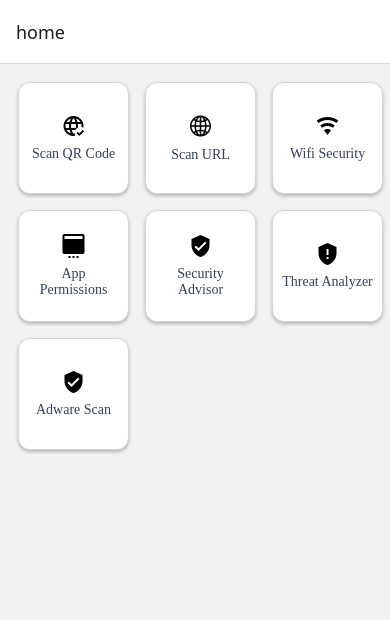
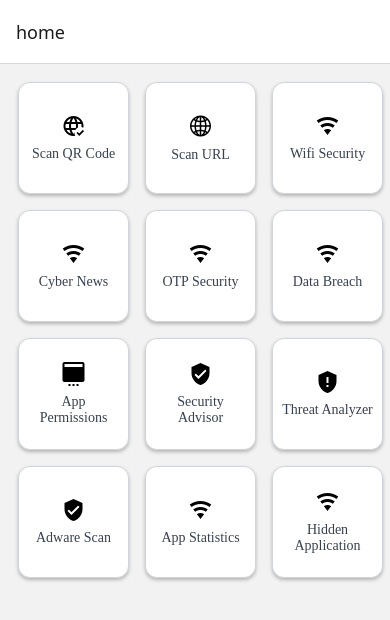
Before and after one commit to ujjwal2707-code/MCS-Frontend, a React Native app: screen / in a window 390 px wide. Shown: the top 620 px of the page. Built offline with nearby package versions, Linux system fonts and the light colour scheme.

Commit message:
update navigation

```diff
--- a/src/navigation/application.tsx
+++ b/src/navigation/application.tsx
@@ -14,10 +14,14 @@ import {
   ScanUrl,
   SecurityAdvisor,
   WifiSecurity,
+  WifiSecurityDetails,
   ThreatAdvisor,
   AdwareScan,
   AppStatistics,
   HiddenApps,
+  CyberNews,
+  OtpSecurity,
+  DataBreach
 } from '../screens';
 const Stack = createStackNavigator<RootStackParamList>();
 
@@ -30,6 +34,10 @@ const ApplicationNavigator = () => {
           <Stack.Screen component={ScanQr} name={Paths.ScanQr} />
           <Stack.Screen component={ScanUrl} name={Paths.ScanUrl} />
           <Stack.Screen component={WifiSecurity} name={Paths.WifiSecurity} />
+          <Stack.Screen component={WifiSecurityDetails} name={Paths.WifiSecurityDetails} />
+          <Stack.Screen component={CyberNews} name={Paths.CyberNews} />
+          <Stack.Screen component={OtpSecurity} name={Paths.OtpSecurity} />
+          <Stack.Screen component={DataBreach} name={Paths.DataBreach} />
           <Stack.Screen component={AppPermission} name={Paths.AppPermission} />
           <Stack.Screen component={AppPermissionDetails} name={Paths.AppPermissionDetails} />
           <Stack.Screen
--- a/src/navigation/paths.ts
+++ b/src/navigation/paths.ts
@@ -3,6 +3,10 @@ export const enum Paths {
     ScanQr = 'scan-qr',
     ScanUrl = 'scan-url',
     WifiSecurity = 'wifi-security',
+    WifiSecurityDetails = 'wifi-security-details',
+    CyberNews = 'cyber-news',
+    OtpSecurity = 'otp-security',
+    DataBreach = 'data-breach',
     AppPermission = 'app-permission',
     AppPermissionDetails = 'app-permission-details',
     SecurityAdvisor = 'security-advisor',
--- a/src/navigation/types.ts
+++ b/src/navigation/types.ts
@@ -1,12 +1,16 @@
 import type {StackScreenProps} from '@react-navigation/stack';
 import type {Paths} from '../navigation/paths';
-import {InstalledApp} from '../../types/types';
+import {InstalledApp, WifiNetwork} from '../../types/types';
 
 export type RootStackParamList = {
   [Paths.Home]: undefined;
   [Paths.ScanQr]: undefined;
   [Paths.ScanUrl]: undefined;
   [Paths.WifiSecurity]: undefined;
+  [Paths.WifiSecurityDetails]: {wifi: WifiNetwork};
+  [Paths.CyberNews]: undefined;
+  [Paths.OtpSecurity]: undefined;
+  [Paths.DataBreach]: undefined;
   [Paths.AppPermission]: undefined;
   [Paths.AppPermissionDetails]: {app: InstalledApp};
   [Paths.SecurityAdvisor]: undefined;
--- /dev/null
+++ b/src/screens/cyber-news.tsx
@@ -0,0 +1,12 @@
+import { View, Text } from 'react-native'
+import React from 'react'
+
+const CyberNews = () => {
+  return (
+    <View>
+      <Text>CyberNews</Text>
+    </View>
+  )
+}
+
+export default CyberNews
--- /dev/null
+++ b/src/screens/data-breach.tsx
@@ -0,0 +1,12 @@
+import { View, Text } from 'react-native'
+import React from 'react'
+
+const DataBreach = () => {
+  return (
+    <View>
+      <Text>DataBreach</Text>
+    </View>
+  )
+}
+
+export default DataBreach
--- a/src/screens/home.tsx
+++ b/src/screens/home.tsx
@@ -69,6 +69,24 @@ const featureTiles: FeatureTileType[] = [
     route: Paths.WifiSecurity,
   },
   {
+    id: '8',
+    icon: <MaterialCommunityIcons name="wifi" size={24} color="black" />,
+    label: 'Cyber News',
+    route: Paths.CyberNews,
+  },
+  {
+    id: '9',
+    icon: <MaterialCommunityIcons name="wifi" size={24} color="black" />,
+    label: 'OTP Security',
+    route: Paths.OtpSecurity,
+  },
+  {
+    id: '10',
+    icon: <MaterialCommunityIcons name="wifi" size={24} color="black" />,
+    label: 'Data Breach',
+    route: Paths.DataBreach,
+  },
+  {
     id: '4',
     icon: (
       <MaterialCommunityIcons
@@ -104,4 +122,16 @@ const featureTiles: FeatureTileType[] = [
     label: 'Adware Scan',
     route: Paths.AdwareScan,
   },
+  {
+    id: '11',
+    icon: <MaterialCommunityIcons name="wifi" size={24} color="black" />,
+    label: 'App Statistics',
+    route: Paths.AppStatistics,
+  },
+  {
+    id: '12',
+    icon: <MaterialCommunityIcons name="wifi" size={24} color="black" />,
+    label: 'Hidden Application',
+    route: Paths.HiddenApps,
+  },
 ];
--- a/src/screens/index.ts
+++ b/src/screens/index.ts
@@ -1,7 +1,11 @@
 export {default as Home} from './home'
 export {default as ScanQr } from './scan-qr'
 export {default as ScanUrl} from './scan-url'
-export {default as WifiSecurity} from './wifi-security'
+export {default as WifiSecurity} from './wifi-security/wifi-security'
+export {default as WifiSecurityDetails} from './wifi-security/wifi-security-details'
+export {default as CyberNews} from './cyber-news'
+export {default as OtpSecurity} from './otp-security'
+export {default as DataBreach} from './data-breach'
 export {default as AppPermission} from './app-permission/app-permissions'
 export {default as AppPermissionDetails} from './app-permission/app-permission-detail'
 export {default as SecurityAdvisor} from './security-advisor/security-advisor'
--- /dev/null
+++ b/src/screens/otp-security.tsx
@@ -0,0 +1,12 @@
+import { View, Text } from 'react-native'
+import React from 'react'
+
+const OtpSecurity = () => {
+  return (
+    <View>
+      <Text>OtpSecurity</Text>
+    </View>
+  )
+}
+
+export default OtpSecurity
--- /dev/null
+++ b/src/screens/wifi-security/wifi-security-details.tsx
@@ -0,0 +1,12 @@
+import { View, Text } from 'react-native'
+import React from 'react'
+
+const WifiSecurityDetails = () => {
+  return (
+    <View>
+      <Text>WifiSecurityDetails</Text>
+    </View>
+  )
+}
+
+export default WifiSecurityDetails
```
Also changed, not shown: src/screens/wifi-security/wifi-security.tsx (renamed from src/screens/wifi-security.tsx, +2 -10 lines), types/types.d.ts (+11 -0 lines).
